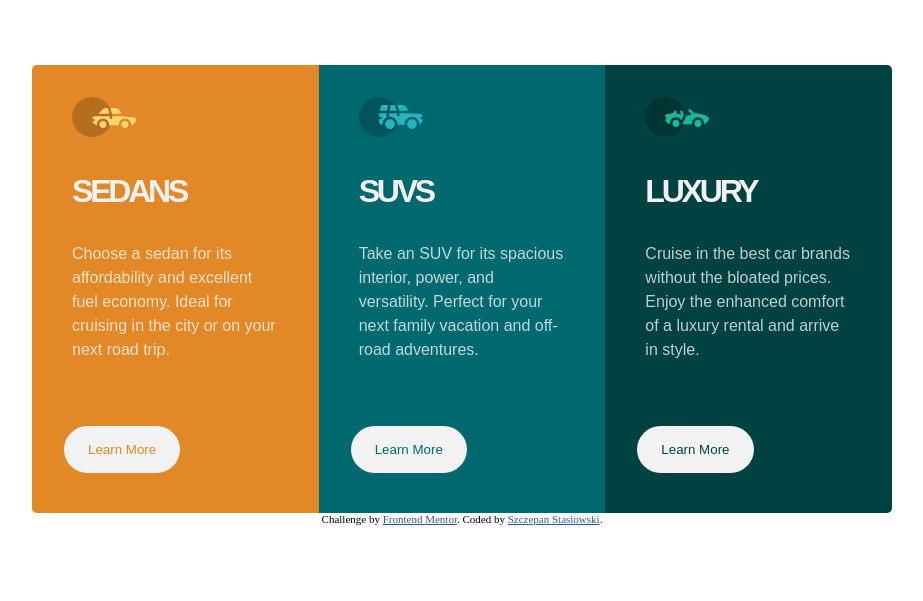
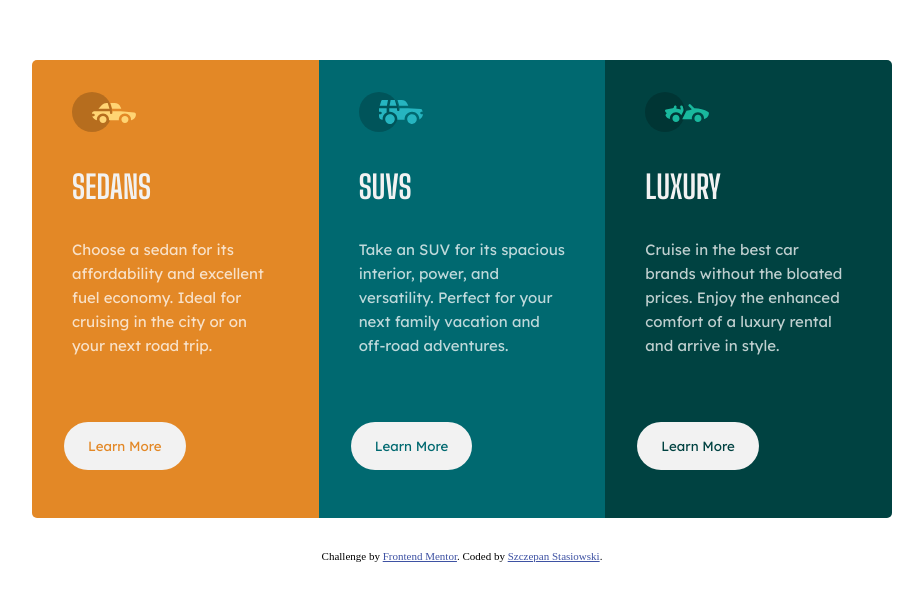
Before and after one commit to bczbcz/card-3cols, a plain HTML site: page index.html in a window 1280 px wide. Shown: the part 105-706 px from the top of the page, without its empty margins (178-1101 px from the left). Drawn offline with Linux system fonts and the light colour scheme.

Commit message:
Corrections in style and index

```diff
--- a/index.html
+++ b/index.html
@@ -19,7 +19,7 @@
   <main>
     <article class="article-left">
       <img src="./images/icon-sedans.svg" alt="icon-sedans">
-      <h1>SEDANS</h1>
+      <h1>Sedans</h1>
       <p>
         Choose a sedan for its affordability and excellent fuel economy. Ideal for cruising in the city
         or on your next road trip.
@@ -28,7 +28,7 @@
     </article>
     <article class="article-center">
       <img src="./images/icon-suvs.svg" alt="icon-suvs">
-      <h1>SUVS</h1>
+      <h1>SUVs</h1>
       <p>
         Take an SUV for its spacious interior, power, and versatility. Perfect for your next family vacation
         and off-road adventures.
@@ -37,7 +37,7 @@
     </article>
     <article class="article-right">
       <img src="./images/icon-luxury.svg" alt="icon-luxury">
-      <h1>LUXURY</h1>
+      <h1>luxury</h1>
       <p>
         Cruise in the best car brands without the bloated prices. Enjoy the enhanced comfort of a luxury
         rental and arrive in style.
@@ -46,9 +46,11 @@
     </article>
 
   </main>
-  <div class="attribution">
-    Challenge by <a href="https://www.frontendmentor.io?ref=challenge" target="_blank">Frontend Mentor</a>.
-    Coded by <a href="https://github.com/bczbcz">Szczepan Stasiowski</a>.
-  </div>
+  <footer>
+    <div class="attribution">
+      Challenge by <a href="https://www.frontendmentor.io?ref=challenge" target="_blank">Frontend Mentor</a>.
+      Coded by <a href="https://github.com/bczbcz">Szczepan Stasiowski</a>.
+    </div>
+  </footer>
 </body>
 </html>
--- a/style/main.css
+++ b/style/main.css
@@ -1,3 +1,6 @@
+@import url('https://fonts.googleapis.com/css2?family=Big+Shoulders+Display:wght@700&family=Lexend+Deca&display=swap');
+
+
 *,
 *::after,
 *::before{
@@ -5,8 +8,8 @@
     padding: 0;
     box-sizing: border-box;
 }
-@import url('https://fonts.googleapis.com/css2?family=Lexend+Deca&display=swap');
-@import url('https://fonts.googleapis.com/css2?family=Big+Shoulders+Display:wght@700&display=swap');
+
+
 
 :root {
     --v-light-grey: hsl(0, 0%, 95%);
@@ -28,8 +31,11 @@ body{
 main {
     display: flex;
     justify-content: center;
-    align-items: center;
+    align-items: stretch;
     flex-direction: row;
+    margin-bottom: 2rem;
+    margin-top: 2rem;
+
 
 }
 
@@ -37,14 +43,16 @@ article{
     color: var(--trans-white);
     width: calc(860px / 3);
     font-weight: 400;
+
 }
 
 article h1{
-    font-family: 'Big Shoulders Display',sans-serif;
-    font-weight: bold;
-    font-size: 2rem;
+    font-family: 'Big Shoulders Display', cursive;
+    font-weight: 700;
+    font-size: 32px;
     color: var(--v-light-grey);
-    letter-spacing: -0.2rem;
+    text-transform: uppercase;
+    /* letter-spacing: -0.2rem; */
 }
 
 article img,p,h1{
@@ -54,7 +62,9 @@ article p{
 
     line-height: 1.5rem;
     font-family: 'Lexend Deca', sans-serif;
-    font-size: 16px;
+    font-size: 15px;
+    font-weight: 400;
+
 }
 
 article button{
@@ -62,9 +72,10 @@ article button{
     border-radius: 2rem;
     margin-left: 2rem;
     margin-top: 4rem;
-    margin-bottom: 2.5rem;
+    margin-bottom: 3rem;
     border: none;
-
+    font-weight: 400;
+    font-family: 'Lexend Deca', sans-serif;
     background-color: var(--v-light-grey);
 
 }
@@ -74,6 +85,7 @@ article button:hover{
     color: var(--v-light-grey);
     border: 2px solid;
     cursor: pointer;
+    transition: all 500ms ease-in-out;
 }
 
 .article-left{
```
